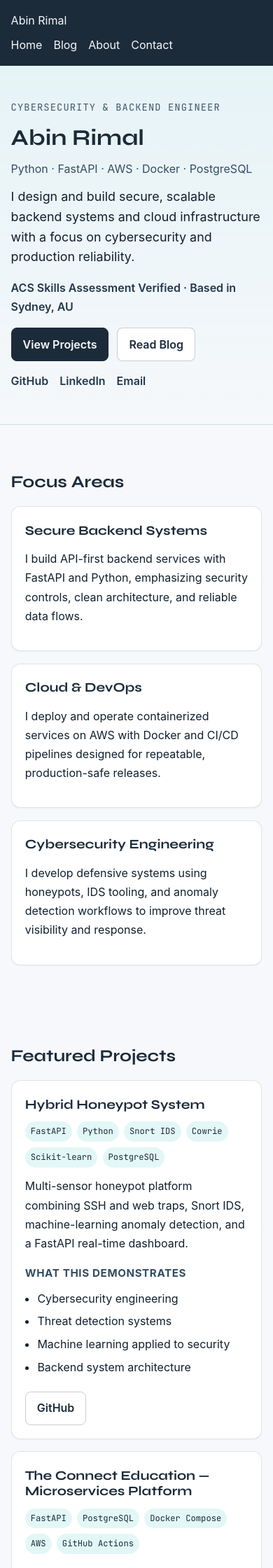
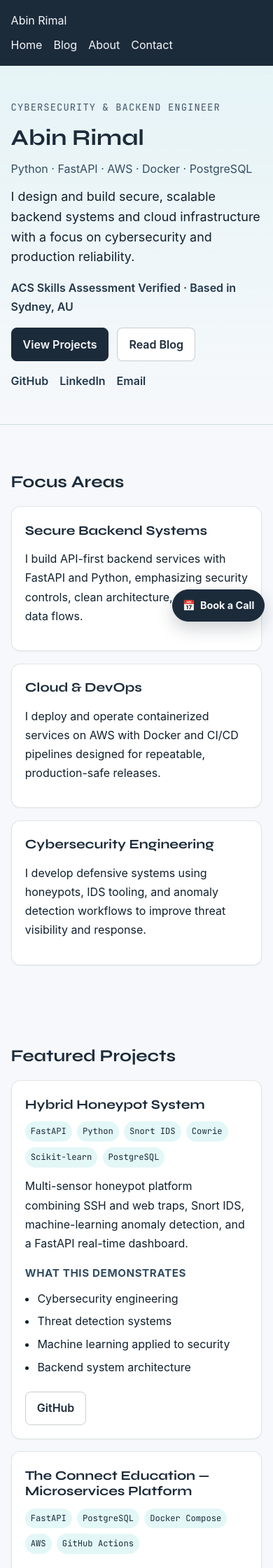
Before and after one commit to abinrimal/abinrimal.github.io, a Jekyll site: the page built from index.md, in a window 390 px wide. Shown: the top 2240 px of the page at 70% size. Built offline with Jekyll 4.4.1, drawn with Linux system fonts in a browser that asks for light colours.

Commit message:
Add global floating Calendly CTA

```diff
--- /dev/null
+++ b/_includes/floating-cta.html
@@ -0,0 +1,10 @@
+<a
+  class="floating-cta"
+  href="https://calendly.com/abinrimal"
+  target="_blank"
+  rel="noopener noreferrer"
+  aria-label="Book a call on Calendly"
+>
+  <span aria-hidden="true">📅</span>
+  <span>Book a Call</span>
+</a>
--- a/_layouts/default.html
+++ b/_layouts/default.html
@@ -8,6 +8,7 @@
     <main>
       {{ content }}
     </main>
+    {% include floating-cta.html %}
     {% include footer.html %}
   </body>
 </html>
--- a/_sass/_components.scss
+++ b/_sass/_components.scss
@@ -160,3 +160,39 @@
   color: #a1271b;
   font-size: .9rem;
 }
+
+.floating-cta {
+  position: fixed;
+  right: 1rem;
+  bottom: 1rem;
+  z-index: 1000;
+  display: inline-flex;
+  align-items: center;
+  gap: .45rem;
+  padding: .75rem 1rem;
+  border-radius: 999px;
+  border: 1px solid var(--color-base);
+  background: var(--color-base);
+  color: var(--color-surface);
+  text-decoration: none;
+  font-weight: 700;
+  box-shadow: 0 10px 24px rgba(16, 32, 46, 0.2);
+  transition: transform 0.16s ease, box-shadow 0.16s ease, background-color 0.16s ease;
+}
+
+.floating-cta:hover,
+.floating-cta:focus-visible {
+  color: var(--color-surface);
+  background: #22384d;
+  transform: translateY(-1px) scale(1.02);
+  box-shadow: 0 12px 26px rgba(16, 32, 46, 0.28);
+}
+
+@media (max-width: 720px) {
+  .floating-cta {
+    right: .75rem;
+    bottom: .75rem;
+    padding: .62rem .85rem;
+    font-size: .9rem;
+  }
+}
```
